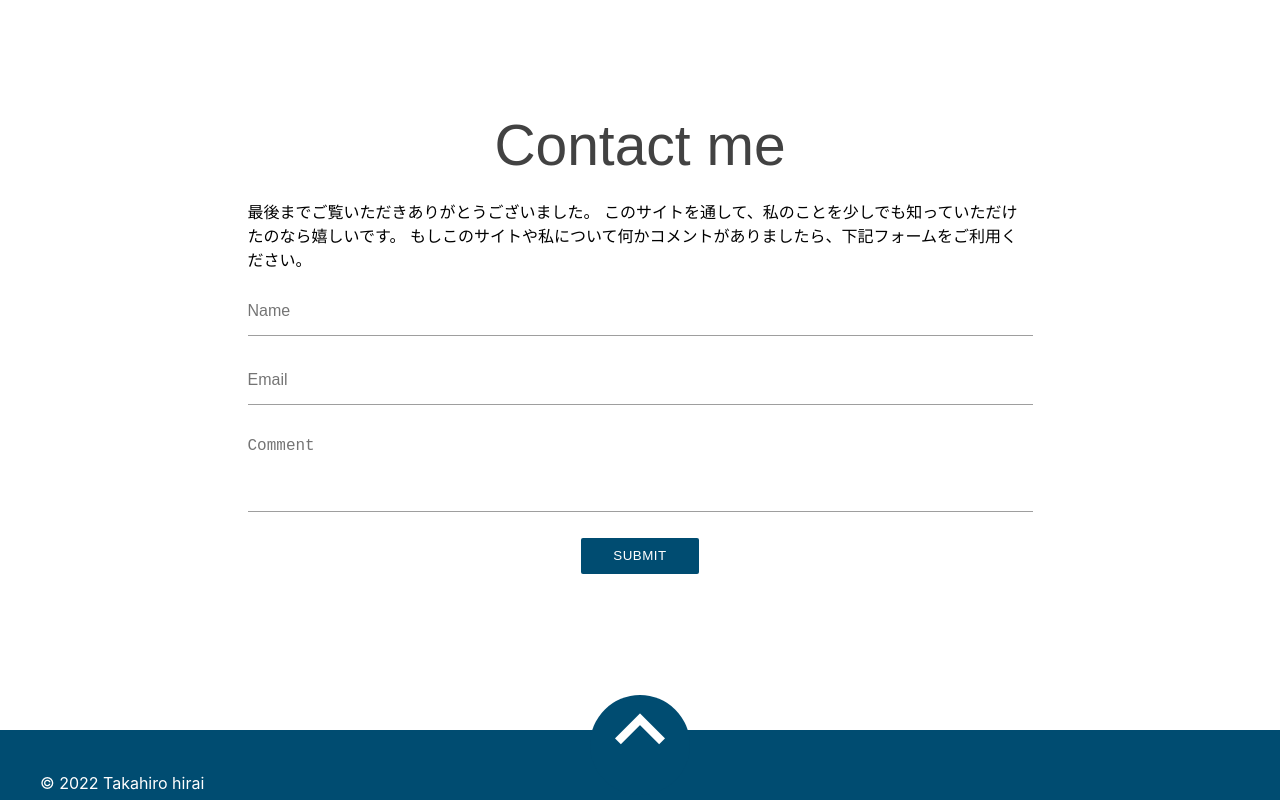
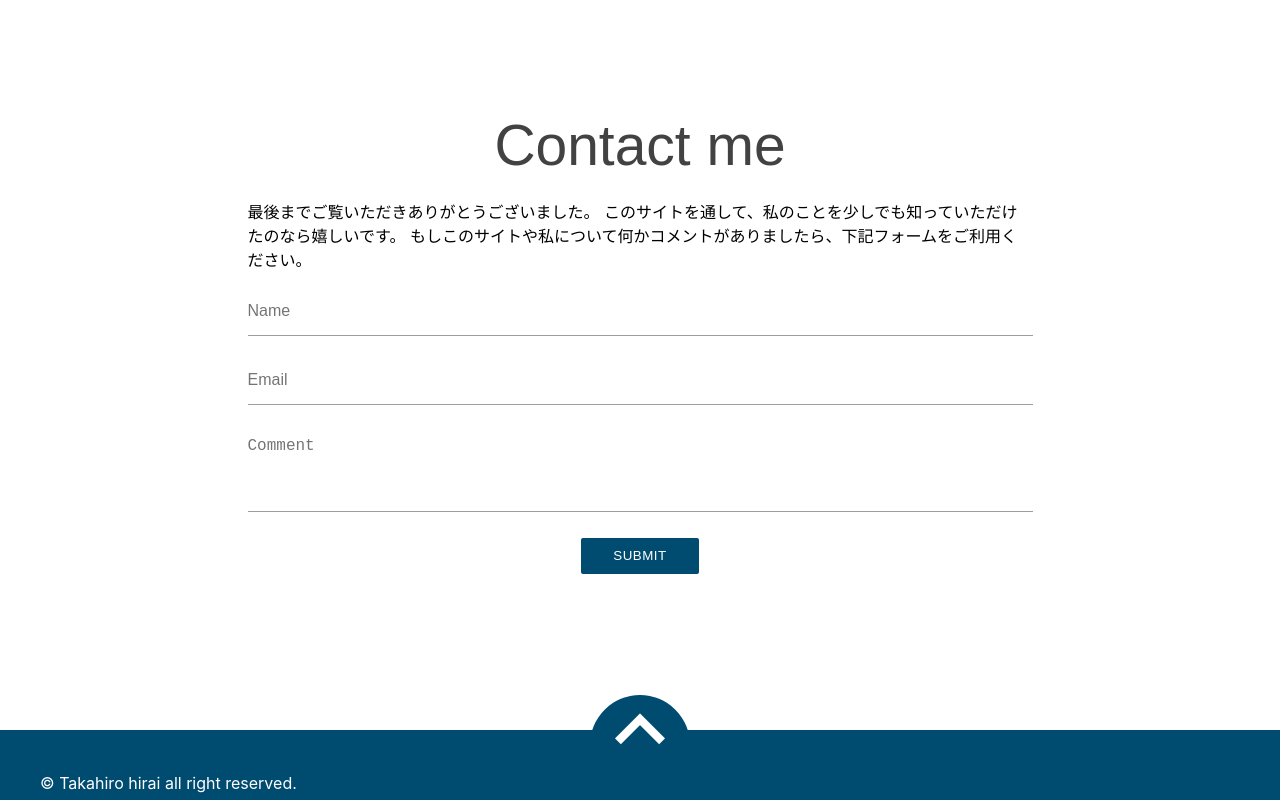
Before and after one commit to t-hirai03/hirai-react-portfolio, a React (Create React App) app: page / in a window 1280 px wide. Shown: the part 2487-3287 px from the top of the page. Built offline with nearby package versions, Linux system fonts and the light colour scheme; a web font is replaced by a local one.

Commit message:
footerモン文言修正

```diff
--- a/src/components/footer.tsx
+++ b/src/components/footer.tsx
@@ -11,7 +11,7 @@ function footer() {
         </a>
       </div>
       <div className="ly_inner footer-copyRight">
-        <p>© 2022 Takahiro hirai</p>
+        <p>&copy; Takahiro hirai all right reserved.</p>
       </div>
     </footer>
   );
```
